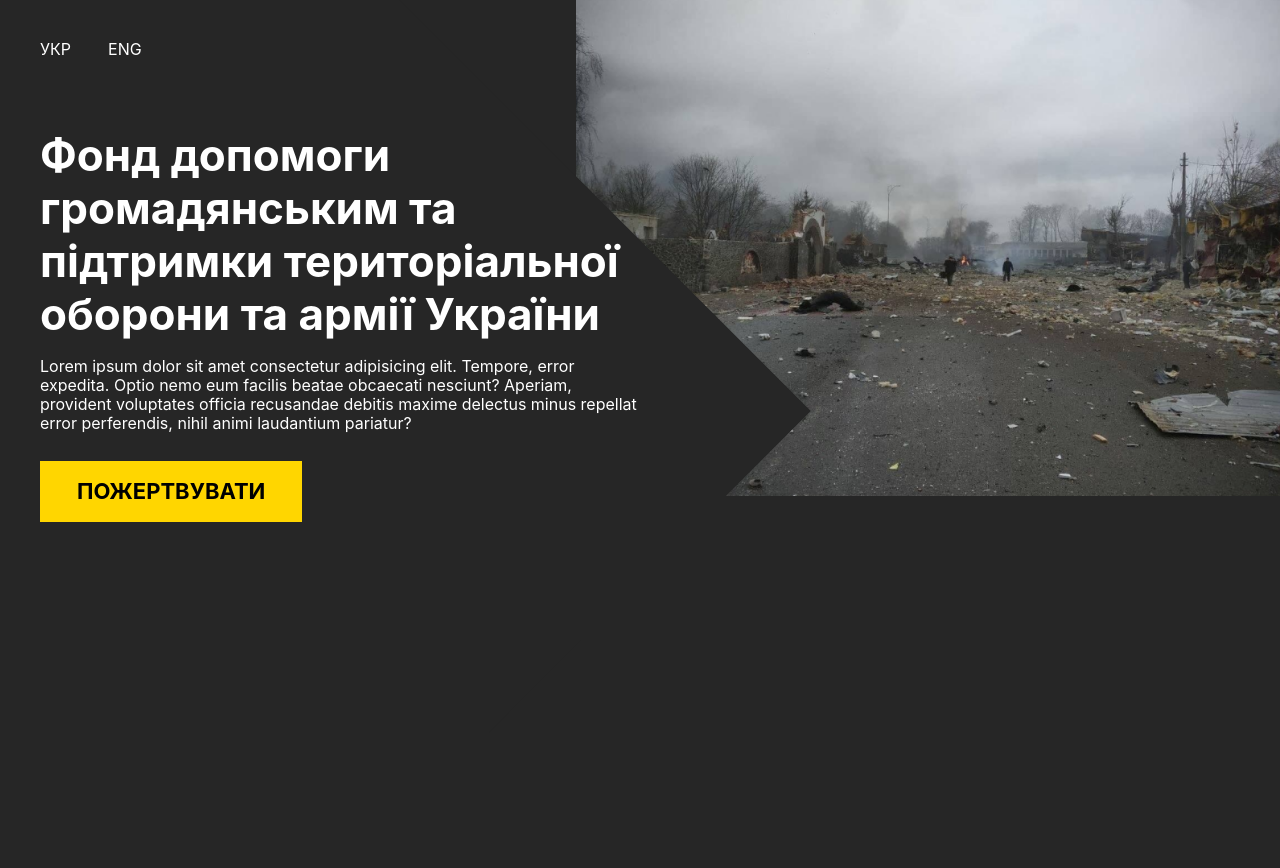
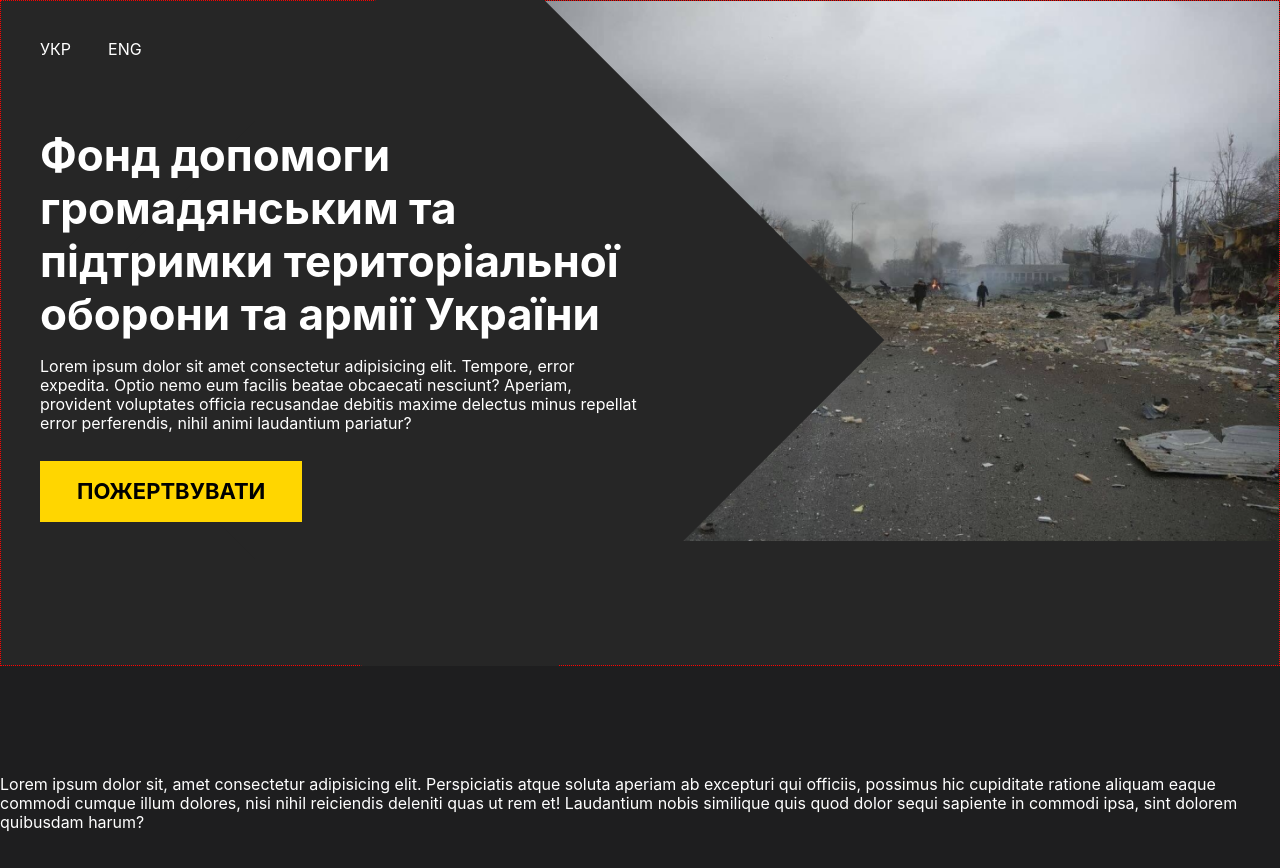
Before and after one commit to jakemidway/project_help, a website: page src/index.html in a window 1280 px wide. Drawn offline with nearby package versions, Linux system fonts and the light colour scheme; files that its build step writes are made by us from their sources.

Commit message:
header 2

```diff
--- a/src/index.html
+++ b/src/index.html
@@ -13,6 +13,10 @@
     <header class="header">
         <div class="container">
             <div class="header__content">
+                <div class="header__content-bg">
+
+                </div>
+                <div class="header__content-layer">
                     <div class="header__lang-menu">
                         <ul class="header__lang-menu-list">
                             <li class="header__lang-menu-item"><a class="header__lang-menu-link" href="#">УКР</a></li>
@@ -32,8 +36,15 @@
                 </div>
 
             </div>
+        </div>
+        <div class="header__bg-layer">
 
+        </div>
     </header>
+
+    <section class="news">
+        Lorem ipsum dolor sit, amet consectetur adipisicing elit. Perspiciatis atque soluta aperiam ab excepturi qui officiis, possimus hic cupiditate ratione aliquam eaque commodi cumque illum dolores, nisi nihil reiciendis deleniti quas ut rem et! Laudantium nobis similique quis quod dolor sequi sapiente in commodi ipsa, sint dolorem quibusdam harum?
+    </section>
 </body>
 
 </html>
--- a/src/scss/base/common.scss
+++ b/src/scss/base/common.scss
@@ -7,7 +7,7 @@
 body {
     font-family: 'Inter', sans-serif;
     color: var(--color-text-light);
-    background-color: var(--color-accent-dark-second);
+    background-color: var(--color-accent-dark);
     font-size: px-to-rem(16);
     line-height: px-to-rem(19);
 }
--- a/src/scss/components/_header.scss
+++ b/src/scss/components/_header.scss
@@ -1,44 +1,60 @@
-.header{
+.header {
     position: relative;
-    background-image: url(./../images/header/image-header.png);
-    background-repeat: no-repeat;
-    background-size: 55%;
-    background-position: 100% 0;
     padding: px-to-rem(40) 0 px-to-rem(144);
-    z-index: -2;
-    &__content{
+    overflow: hidden;
+
+    &__content {
         position: relative;
         width: 50%;
+    }
 
+    &__content-bg{
+        display: block;
+        position: absolute;
+        top: 0;
+        left: 20%;
+        width: 600px;
+        height: 600px;
+        background: var(--color-accent-dark-second);
+        transform: rotate(-45deg);
+        z-index: 80;
     }
-    &__lang-menu{
+    &__content-layer{
+        position: relative;
+        z-index: 100;
+    }
+    &__lang-menu {
         margin-bottom: px-to-rem(70);
     }
-    &__lang-menu-list{
+
+    &__lang-menu-list {
         display: flex;
     }
-    &__lang-menu-item{
+
+    &__lang-menu-item {
         margin-right: px-to-rem(37);
     }
-    &__title{
+
+    &__title {
         font-size: px-to-rem(44);
         line-height: px-to-rem(53);
         margin: 0 0 px-to-rem(16);
     }
-    &__text{
+
+    &__text {
         margin-bottom: px-to-rem(28);
     }
-    &::after{
-        display: block;
-        content: 'sdfs';
+
+    &__bg-layer {
         position: absolute;
-        z-index: -1;
+        border: 1px dotted red;
         top: 0;
-        left: 0;
         width: 100%;
-        height: 170%;
-        background: var(--color-accent-dark-second);
-        transform: rotate(-45deg) translate(-32%, -49%);
-
+        height: 100%;
+        background-color: var(--color-accent-dark-second);
+        background-image: url(./../images/header/image-header.png);
+        background-repeat: no-repeat;
+        background-size: 60%;
+        background-position: 100% 0;
     }
 }
--- /dev/null
+++ b/src/scss/section/_news.scss
@@ -0,0 +1,4 @@
+.news{
+    padding-top: 109px;
+    min-height: 800px;
+}
--- a/src/scss/style.scss
+++ b/src/scss/style.scss
@@ -24,3 +24,4 @@
 @import 'components/header';
 
 // sections - big BEM  blocks
+@import './section/news';
```
Also changed, not shown: dist/css/style.css, dist/css/style.min.css, dist/index.html. Lines whose indentation alone changed are shown as unchanged.
